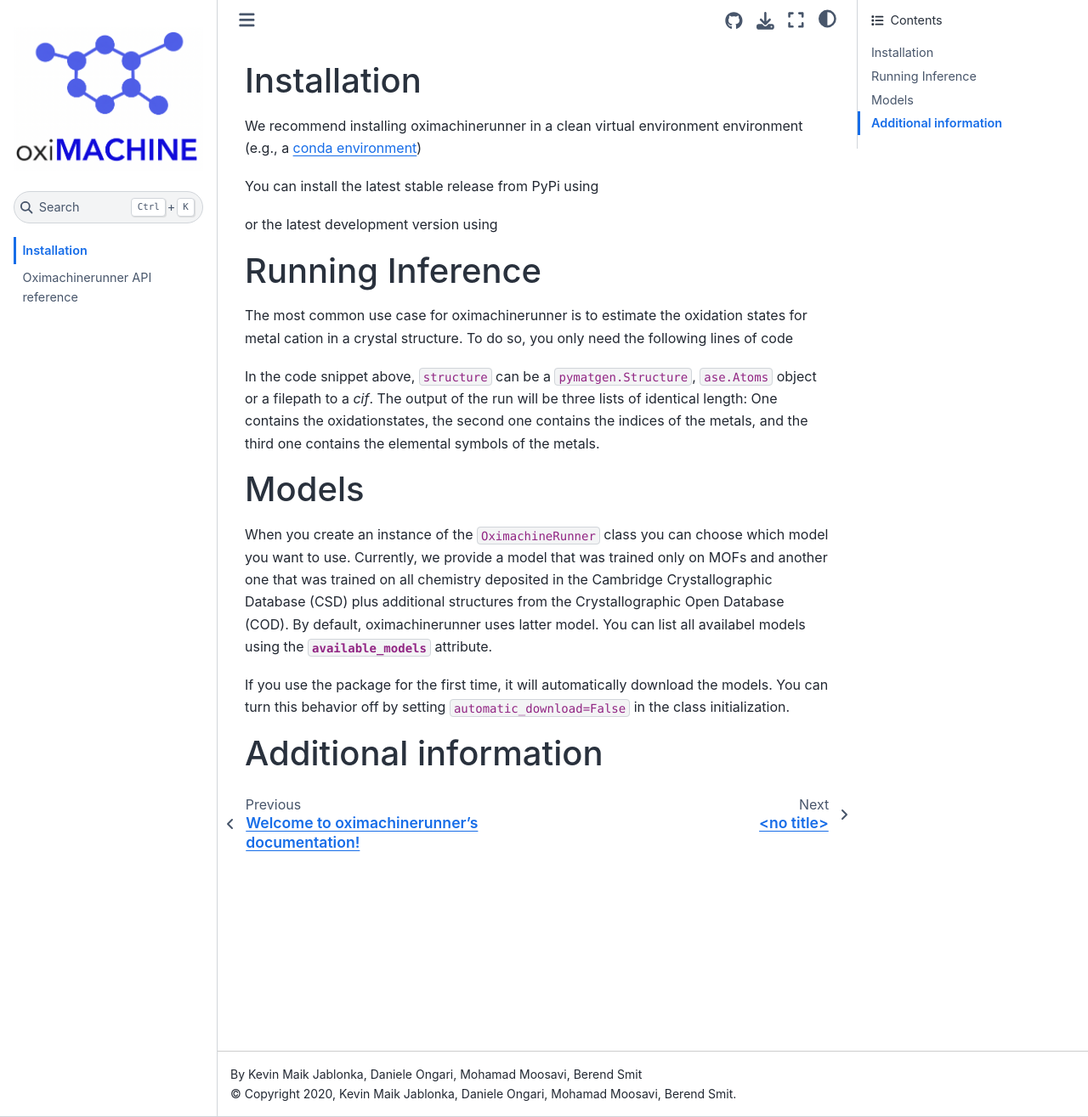
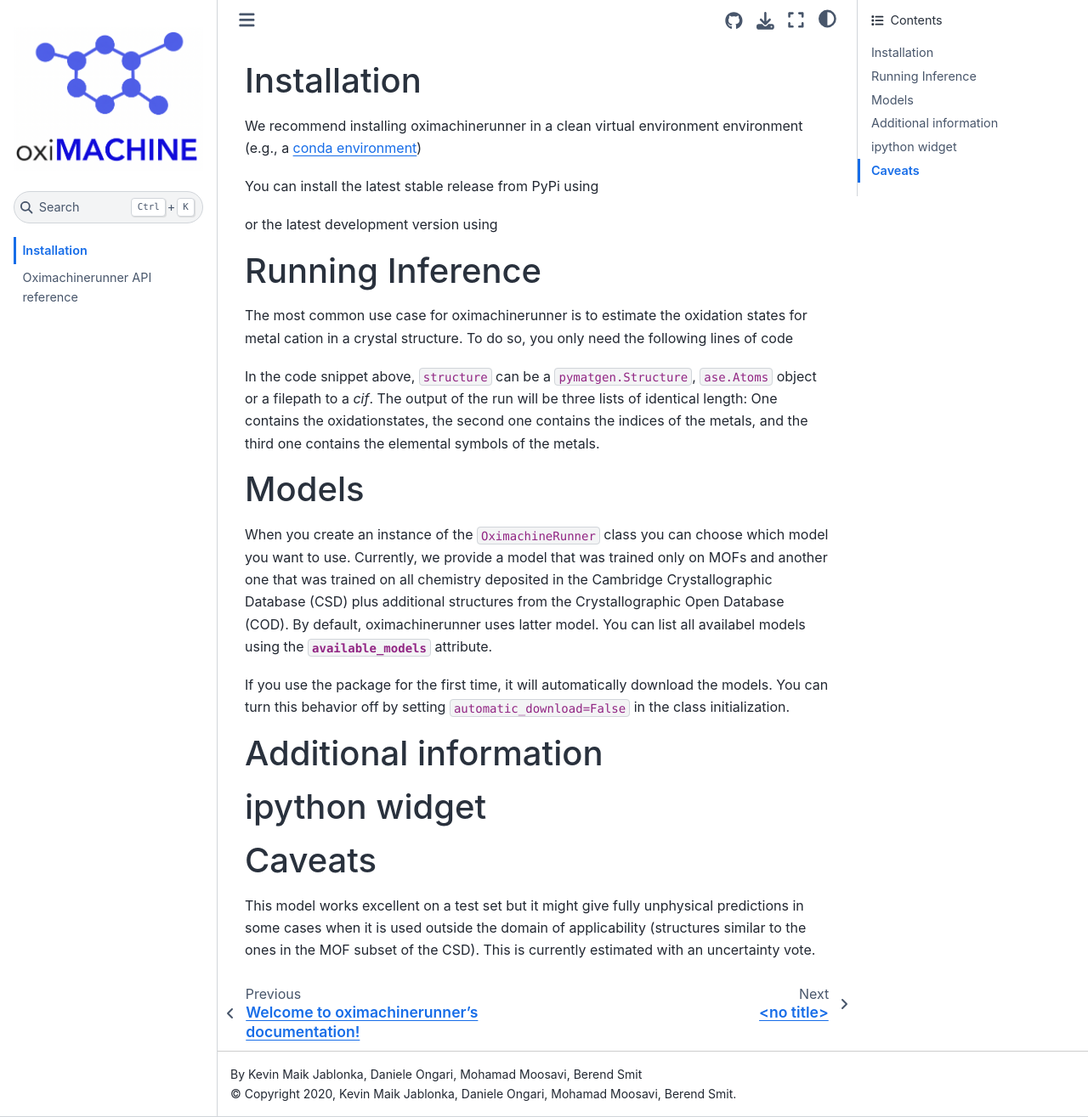
Before and after one commit to kjappelbaum/oximachinerunner, a Sphinx documentation site: the page built from docs/getting_started.rst, in a window 1280 px wide and 1315 px high. Shown: the whole window at 85% size. Built offline with Sphinx 7.4.7 and the Sphinx Book theme 1.1.4, drawn with Linux system fonts in a browser that asks for light colours.

```diff
--- a/docs/getting_started.rst
+++ b/docs/getting_started.rst
@@ -40,3 +40,14 @@ If you use the package for the first time, it will automatically download the mo
 
 Additional information
 ========================
+
+
+ipython widget
+===============
+
+
+
+Caveats
+=========
+
+This model works excellent on a test set but it might give fully unphysical predictions in some cases when it is used outside the domain of applicability (structures similar to the ones in the MOF subset of the CSD). This is currently estimated with an uncertainty vote.
```
Also changed, not shown: README.md (+5 -2 lines).
